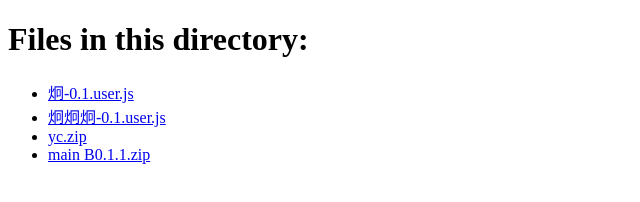
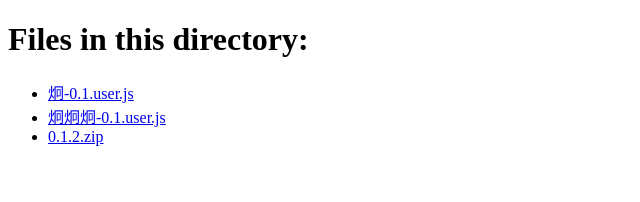
Before and after one commit to xlll111/doc, a plain HTML site: page index.html in a window 1280 px wide. Shown: the whole page, without its empty margins (0-640 px from the left). Drawn offline with Linux system fonts and the light colour scheme.

Commit message:
Update index.html

```diff
--- a/index.html
+++ b/index.html
@@ -10,8 +10,7 @@
     <ul>
         <li><a href="j/炯-0.1.user.js" download>炯-0.1.user.js</a></li>
         <li><a href="j/炯炯炯-0.1.user.js" download>炯炯炯-0.1.user.js</a></li>
-        <li><a href="https://wwjc.lanzouq.com/iCuoR2e2bh6d" download>yc.zip</a></li>
-        <li><a href="https://wwjc.lanzouq.com/i3XTK2fc1zta" download>main B0.1.1.zip</a></li>
+        <li><a href="https://wwjc.lanzouq.com/ihnpG2g2lh9i" download>0.1.2.zip</a></li>
         <!-- 添加更多文件 -->
     </ul>
 </body>
```
